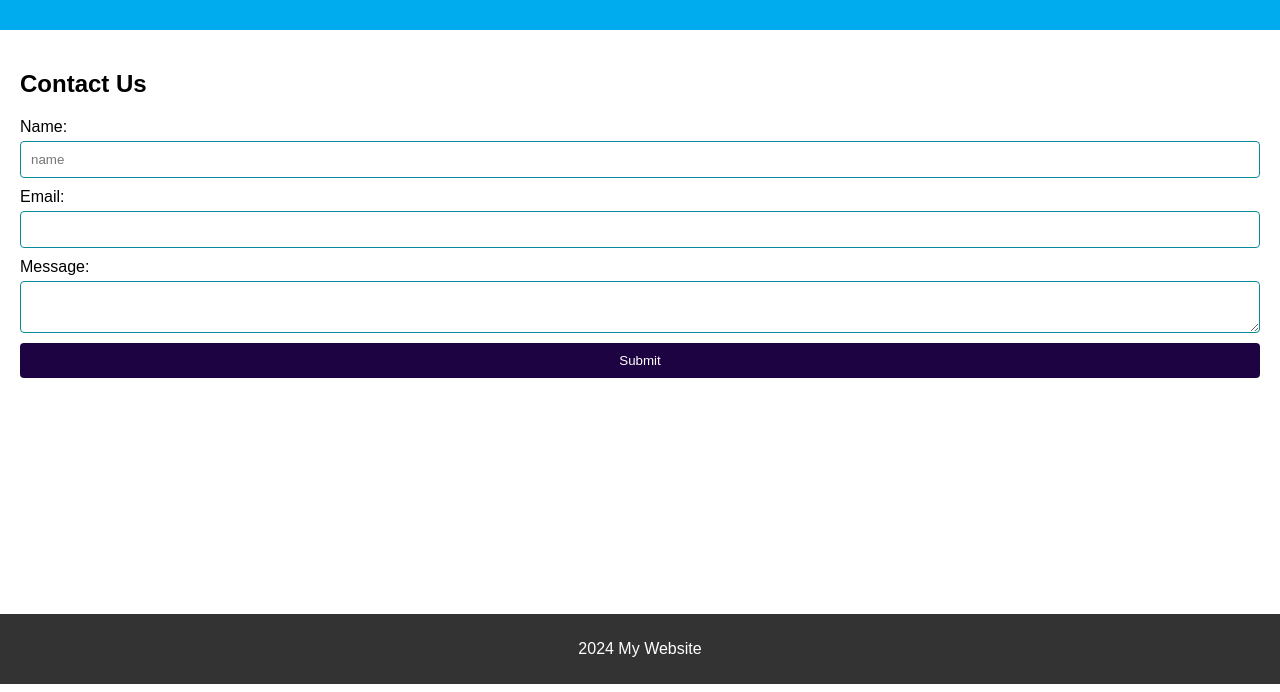
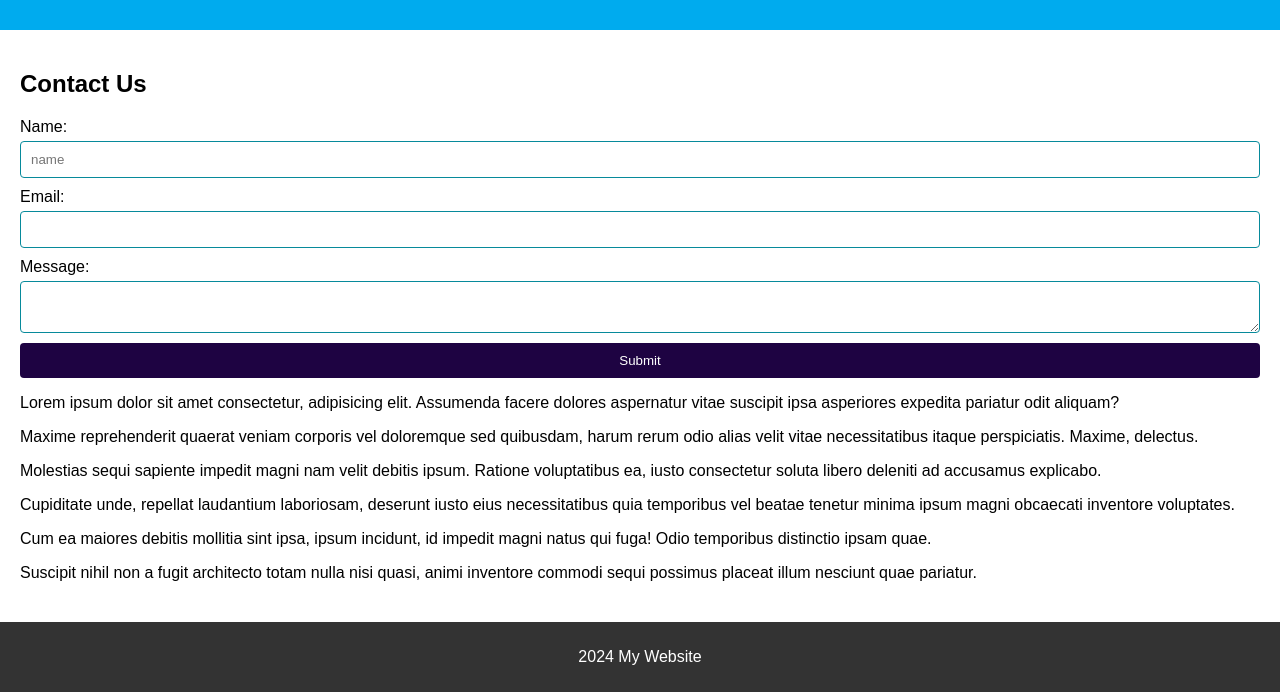
Before and after one commit to antor199/Website, a plain HTML site: page contact.html in a window 1280 px wide. Shown: the part 116-808 px from the top of the page. Drawn offline with Linux system fonts and the light colour scheme.

Commit message:
added all page

```diff
--- a/contact.html
+++ b/contact.html
@@ -31,6 +31,12 @@
                 <textarea id="message" name="message" required></textarea>
                 <button type="submit">Submit</button>
             </form>
+            <p>Lorem ipsum dolor sit amet consectetur, adipisicing elit. Assumenda facere dolores aspernatur vitae suscipit ipsa asperiores expedita pariatur odit aliquam?</p>
+            <p>Maxime reprehenderit quaerat veniam corporis vel doloremque sed quibusdam, harum rerum odio alias velit vitae necessitatibus itaque perspiciatis. Maxime, delectus.</p>
+            <p>Molestias sequi sapiente impedit magni nam velit debitis ipsum. Ratione voluptatibus ea, iusto consectetur soluta libero deleniti ad accusamus explicabo.</p>
+            <p>Cupiditate unde, repellat laudantium laboriosam, deserunt iusto eius necessitatibus quia temporibus vel beatae tenetur minima ipsum magni obcaecati inventore voluptates.</p>
+            <p>Cum ea maiores debitis mollitia sint ipsa, ipsum incidunt, id impedit magni natus qui fuga! Odio temporibus distinctio ipsam quae.</p>
+            <p>Suscipit nihil non a fugit architecto totam nulla nisi quasi, animi inventore commodi sequi possimus placeat illum nesciunt quae pariatur.</p>
         </section>
     </main>
     <footer>
--- a/styles.css
+++ b/styles.css
@@ -10,7 +10,7 @@ header {
     color: #E1F7F5;
     padding: 1em 0;
     text-align: center;
-
+    /* position: sticky; */
 }
 
 nav ul {
@@ -41,7 +41,7 @@ footer {
     color: white;
     text-align: center;
     padding: 10px 0;
-    position: fixed;
+    /* position: fixed; */
     bottom: 0;
     width: 100%;
 }
```
Also changed, not shown: about.html (+1 -0 lines), index.html (+3 -4 lines), services.html (+3 -0 lines).
